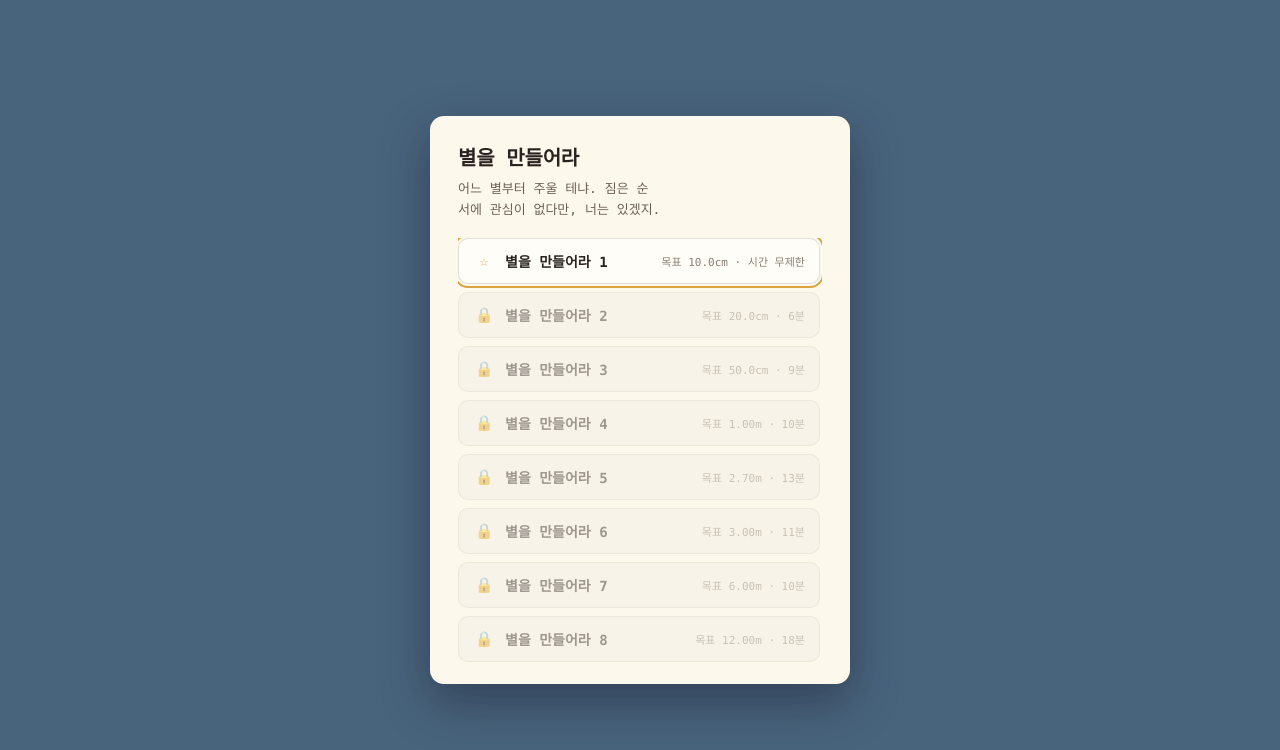
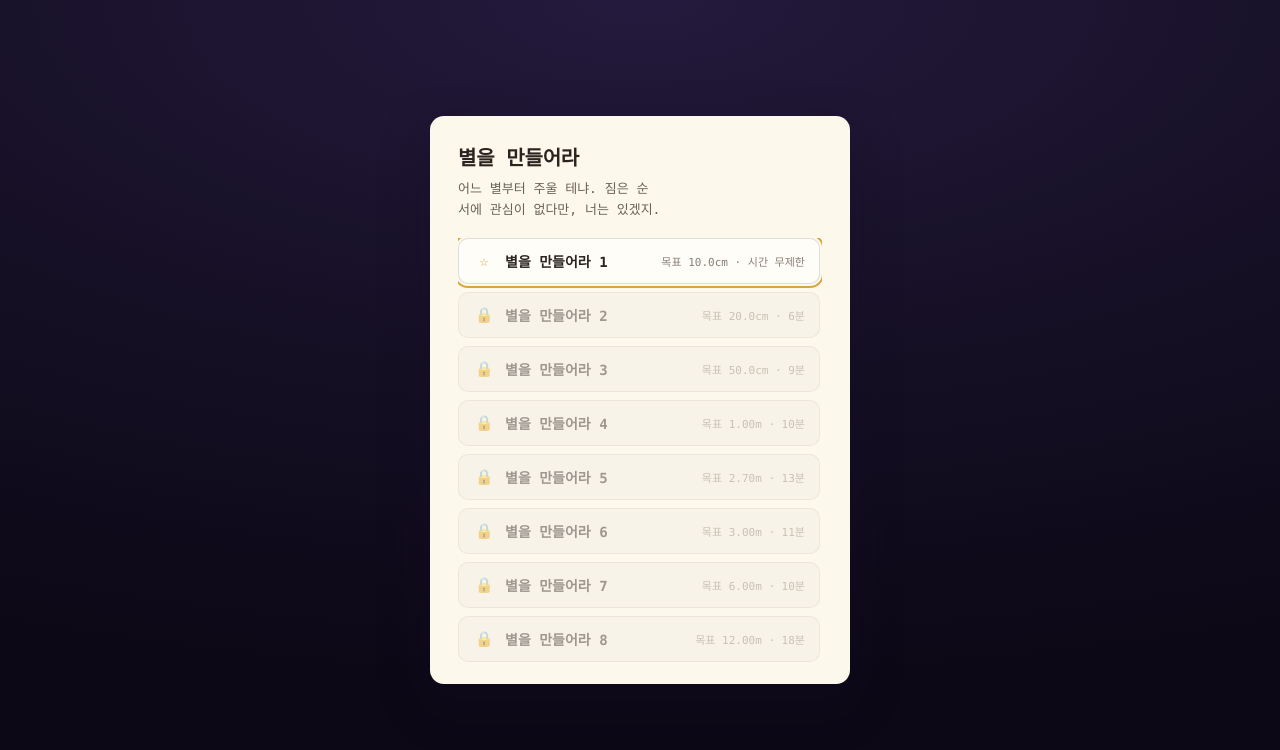
Before and after one commit to Gooreum/katamari, a website built with Vite: page index.html in a window 1280 px wide. Built offline with nearby package versions, Linux system fonts and the light colour scheme.

Commit message:
fix: 선택 화면 배경을 불투명한 밤으로 교체

```diff
--- a/src/styles.css
+++ b/src/styles.css
@@ -277,6 +277,11 @@ kbd {
   display: grid;
   place-items: center;
   padding: 24px;
+  /**
+   * **여기는 반투명이 맞다.** 선택 화면과 다르다 — 결과 카드는 방금까지
+   * 굴리던 화면 **위에** 뜬다. 마지막 순간의 공과 지형이 뒤로 비쳐야
+   * "저걸 만들었다"가 보인다. 불투명하게 덮으면 그게 사라진다.
+   */
   background: rgba(20, 14, 34, .55);
   opacity: 0;
   transition: opacity .35s ease;
@@ -361,7 +366,16 @@ kbd {
   display: grid;
   place-items: center;
   padding: 24px;
-  background: rgba(20, 14, 34, .55);
+  /**
+   * **반투명이 아니다.** 예전엔 `rgba(20, 14, 34, .55)` — 게임 화면 위에
+   * 얹는 값이었다. 그런데 이 화면 밑에 게임이 깔린 적이 없다:
+   * `?stage` 가 없으면 `boot()` 가 `new Game` 전에 돌아가고,
+   * 결과 화면의 「스테이지 선택」은 `navigate(null)` 로 리로드다.
+   *
+   * 그 55%가 body 의 하늘색(#87ceeb)과 섞여 **별을 띄워놓고 배경은 낮**이었다.
+   * 위가 살짝 밝은 건 지평선 잔광이다 — 평면 검정은 하늘이 아니라 벽이다.
+   */
+  background: radial-gradient(125% 85% at 50% 0%, #241a3d 0%, #150f24 55%, #0c0816 100%);
   opacity: 0;
   transition: opacity .35s ease;
   z-index: 30;
```
